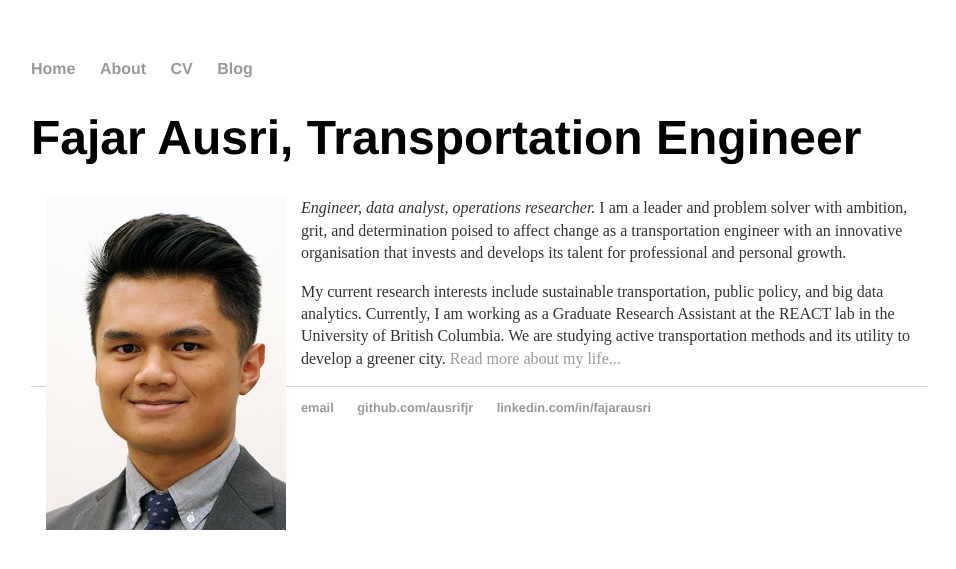
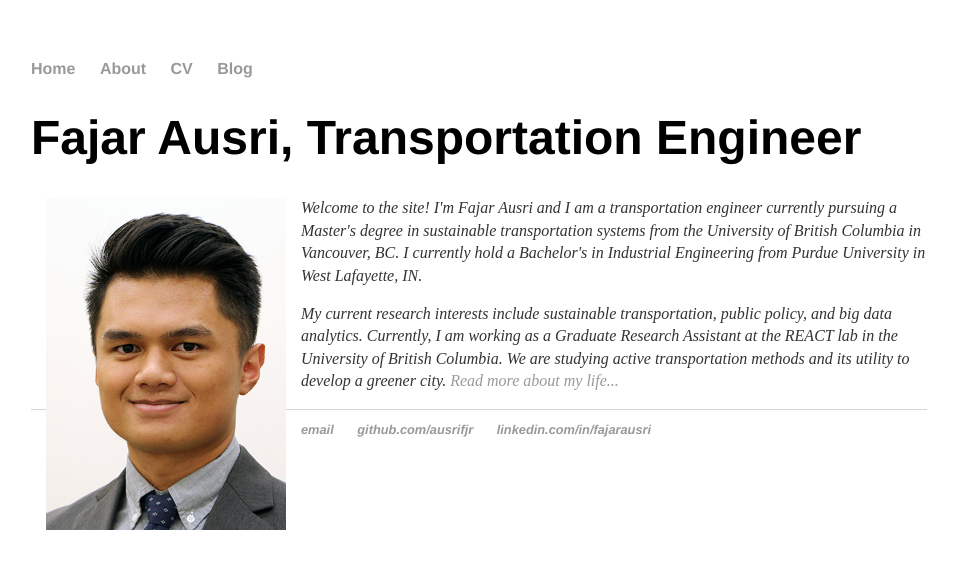
Before and after one commit to ausrifjr/ausrifjr.github.io, a Jekyll site: the page built from index.html, in a window 1280 px wide. Shown: the top 569 px of the page, without its empty margins (161-1117 px from the left). Built offline with Jekyll 4.4.1, drawn with Linux system fonts in a browser that asks for light colours.

Commit message:
Update index.html

```diff
--- a/index.html
+++ b/index.html
@@ -6,6 +6,6 @@ title: Fajar Ausri
 	<h1>Fajar Ausri, Transportation Engineer</h1>
 	<p><img style="padding: 0 15px; float: left;" src="/assets/Photo_20170916b.jpg" alt="Fajar Ausri" width="240" height="333"></p>
 	<p style="margin-top: 20px;"> </p>
-	<p><em>Engineer, data analyst, operations researcher. </em> I am a leader and problem solver with ambition, grit, and determination poised to affect change as a transportation engineer with an innovative organisation that invests and develops its talent for professional and personal growth.</p>
+	<p><em>Welcome to the site! I'm Fajar Ausri and I am a transportation engineer currently pursuing a Master's degree in sustainable transportation systems from the University of British Columbia in Vancouver, BC. I currently hold a Bachelor's in Industrial Engineering from Purdue University in West Lafayette, IN.</p>
 	<p>My current research interests include sustainable transportation, public policy, and big data analytics. Currently, I am working as a Graduate Research Assistant at the REACT lab in the University of British Columbia. We are studying active transportation methods and its utility to develop a greener city.<a href="/about"> Read more about my life...</a></p>
 </div><!-- /.blurb -->
```
